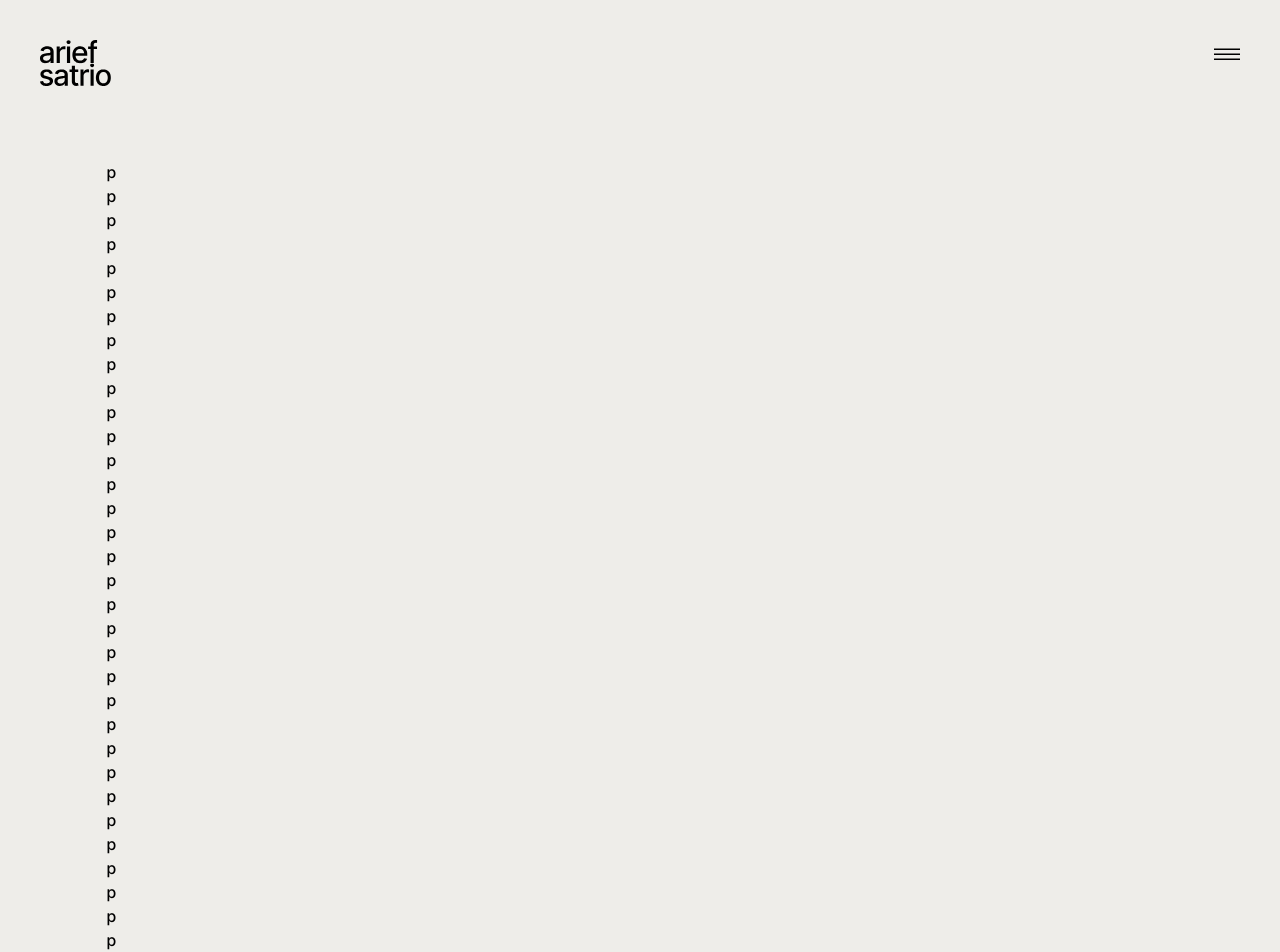
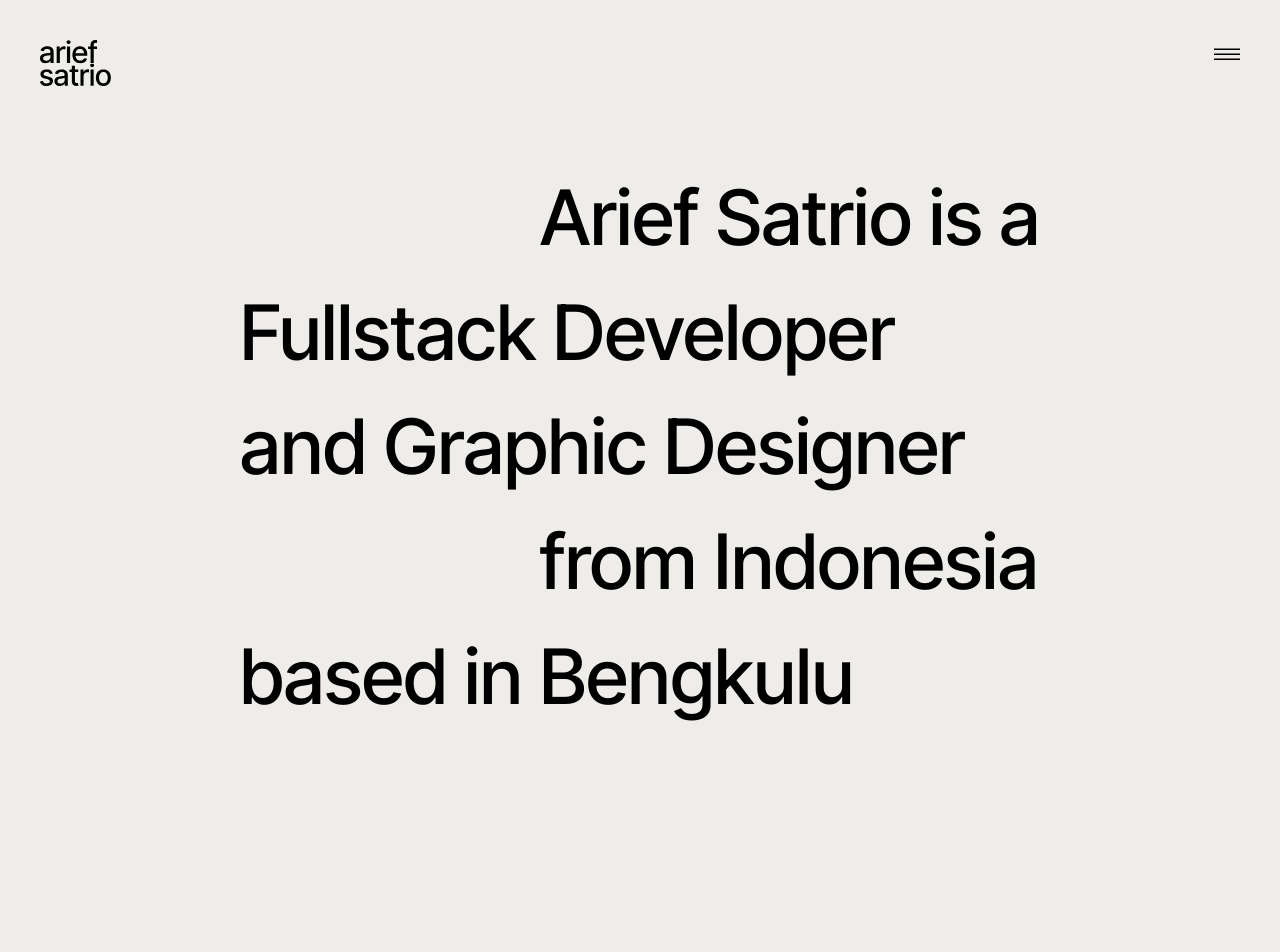
Before and after one commit to kurodoke/portofolio-web, a Next.js app: page / in a window 1280 px wide. Shown: the top 952 px of the page. After the commit the page ends 800 px from the top, so only its background shows below. Built offline with nearby package versions, Linux system fonts and the light colour scheme.

Commit message:
add:hero on about page

```diff
--- a/src/app/designer/page.tsx
+++ b/src/app/designer/page.tsx
@@ -9,44 +9,5 @@ import { animate } from "framer-motion";
 import React from "react";
 
 export default function Designer(): React.ReactElement {
-    return (
-        <main>
-            <h2>p</h2>
-            <h2>p</h2>
-            <h2>p</h2>
-            <h2>p</h2>
-            <h2>p</h2>
-            <h2>p</h2>
-            <h2>p</h2>
-            <h2>p</h2>
-            <h2>p</h2>
-            <h2>p</h2>
-            <h2>p</h2>
-            <h2>p</h2>
-            <h2>p</h2>
-            <h2>p</h2>
-            <h2>p</h2>
-            <h2>p</h2>
-            <h2>p</h2>
-            <h2>p</h2>
-            <h2>p</h2>
-            <h2>p</h2>
-            <h2>p</h2>
-            <h2>p</h2>
-            <h2>p</h2>
-            <h2>p</h2>
-            <h2>p</h2>
-            <h2>p</h2>
-            <h2>p</h2>
-            <h2>p</h2>
-            <h2>p</h2>
-            <h2>p</h2>
-            <h2>p</h2>
-            <h2>p</h2>
-            <h2>p</h2>
-            <h2>p</h2>
-            <h2>p</h2>
-            <h2>p</h2>
-        </main>
-    );
+    return <main></main>;
 }
--- a/src/app/page.tsx
+++ b/src/app/page.tsx
@@ -11,159 +11,23 @@ import React, { useEffect, useState } from "react";
 export default function About(): React.ReactElement {
     return (
         <main>
-            <h2>p</h2>
-            <h2>p</h2>
-            <h2>p</h2>
-            <h2>p</h2>
-            <h2>p</h2>
-            <h2>p</h2>
-            <h2>p</h2>
-            <h2>p</h2>
-            <h2>p</h2>
-            <h2>p</h2>
-            <h2>p</h2>
-            <h2>p</h2>
-            <h2>p</h2>
-            <h2>p</h2>
-            <h2>p</h2>
-            <h2>p</h2>
-            <h2>p</h2>
-            <h2>p</h2>
-            <h2>p</h2>
-            <h2>p</h2>
-            <h2>p</h2>
-            <h2>p</h2>
-            <h2>p</h2>
-            <h2>p</h2>
-            <h2>p</h2>
-            <h2>p</h2>
-            <h2>p</h2>
-            <h2>p</h2>
-            <h2>p</h2>
-            <h2>p</h2>
-            <h2>p</h2>
-            <h2>p</h2>
-            <h2>p</h2>
-            <h2>p</h2>
-            <h2>p</h2>
-            <h2>p</h2>
+            <div className="hero grid text-[9vw] md:text-[5.97vw] grid-cols-12">
+                <div className="col-start-5 md:col-start-6 -col-end-1">
+                    <span>Arief Satrio is a</span>
+                </div>
+                <div className="col-start-1 md:col-start-3 -col-end-1">
+                    <span>Fullstack Developer</span>
+                </div>
+                <div className="col-start-1 md:col-start-3 -col-end-1">
+                    <span>and Graphic Designer</span>
+                </div>
+                <div className="col-start-5 md:col-start-6 -col-end-1">
+                    <span>from Indonesia</span>
+                </div>
+                <div className="col-start-1 md:col-start-3 -col-end-1">
+                    <span>based in Bengkulu</span>
+                </div>
+            </div>
         </main>
     );
 }
-
-// export default function Homes() {
-//     return (
-//         <main className="flex min-h-screen flex-col items-center justify-between p-24">
-//             <div className="z-10 w-full max-w-5xl items-center justify-between font-mono text-sm lg:flex">
-//                 <p className="fixed left-0 top-0 flex w-full justify-center border-b border-gray-300 bg-gradient-to-b from-zinc-200 pb-6 pt-8 backdrop-blur-2xl dark:border-neutral-800 dark:bg-zinc-800/30 dark:from-inherit lg:static lg:w-auto  lg:rounded-xl lg:border lg:bg-gray-200 lg:p-4 lg:dark:bg-zinc-800/30">
-//                     Get started by editing&nbsp;
-//                     <code className="font-mono font-bold">
-//                         src/app/page.tsx
-//                     </code>
-//                 </p>
-//                 <div className="fixed bottom-0 left-0 flex h-48 w-full items-end justify-center bg-gradient-to-t from-white via-white dark:from-black dark:via-black lg:static lg:size-auto lg:bg-none">
-//                     <a
-//                         className="pointer-events-none flex place-items-center gap-2 p-8 lg:pointer-events-auto lg:p-0"
-//                         href="https://vercel.com?utm_source=create-next-app&utm_medium=appdir-template&utm_campaign=create-next-app"
-//                         target="_blank"
-//                         rel="noopener noreferrer"
-//                     >
-//                         By{" "}
-//                         <Image
-//                             src="/vercel.svg"
-//                             alt="Vercel Logo"
-//                             className="dark:invert"
-//                             width={100}
-//                             height={24}
-//                             priority
-//                         />
-//                     </a>
-//                 </div>
-//             </div>
-
-//             <div className="relative z-[-1] flex place-items-center before:absolute before:h-[300px] before:w-full before:-translate-x-1/2 before:rounded-full before:bg-gradient-radial before:from-white before:to-transparent before:blur-2xl before:content-[''] after:absolute after:-z-20 after:h-[180px] after:w-full after:translate-x-1/3 after:bg-gradient-conic after:from-sky-200 after:via-blue-200 after:blur-2xl after:content-[''] before:dark:bg-gradient-to-br before:dark:from-transparent before:dark:to-blue-700 before:dark:opacity-10 after:dark:from-sky-900 after:dark:via-[#0141ff] after:dark:opacity-40 sm:before:w-[480px] sm:after:w-[240px] before:lg:h-[360px]">
-//                 <Image
-//                     className="relative dark:drop-shadow-[0_0_0.3rem_#ffffff70] dark:invert"
-//                     src="/next.svg"
-//                     alt="Next.js Logo"
-//                     width={180}
-//                     height={37}
-//                     priority
-//                 />
-//             </div>
-
-//             <div className="mb-32 grid text-center lg:mb-0 lg:w-full lg:max-w-5xl lg:grid-cols-4 lg:text-left">
-//                 <a
-//                     href="https://nextjs.org/docs?utm_source=create-next-app&utm_medium=appdir-template&utm_campaign=create-next-app"
-//                     className="group rounded-lg border border-transparent px-5 py-4 transition-colors hover:border-gray-300 hover:bg-gray-100 hover:dark:border-neutral-700 hover:dark:bg-neutral-800/30"
-//                     target="_blank"
-//                     rel="noopener noreferrer"
-//                 >
-//                     <h2 className="mb-3 text-2xl font-semibold">
-//                         Docs{" "}
-//                         <span className="inline-block transition-transform group-hover:translate-x-1 motion-reduce:transform-none">
-//                             -&gt;
-//                         </span>
-//                     </h2>
-//                     <p className="m-0 max-w-[30ch] text-sm opacity-50">
-//                         Find in-depth information about Next.js features and
-//                         API.
-//                     </p>
-//                 </a>
-
-//                 <a
-//                     href="https://nextjs.org/learn?utm_source=create-next-app&utm_medium=appdir-template-tw&utm_campaign=create-next-app"
-//                     className="group rounded-lg border border-transparent px-5 py-4 transition-colors hover:border-gray-300 hover:bg-gray-100 hover:dark:border-neutral-700 hover:dark:bg-neutral-800/30"
-//                     target="_blank"
-//                     rel="noopener noreferrer"
-//                 >
-//                     <h2 className="mb-3 text-2xl font-semibold">
-//                         Learn{" "}
-//                         <span className="inline-block transition-transform group-hover:translate-x-1 motion-reduce:transform-none">
-//                             -&gt;
-//                         </span>
-//                     </h2>
-//                     <p className="m-0 max-w-[30ch] text-sm opacity-50">
-//                         Learn about Next.js in an interactive course
-//                         with&nbsp;quizzes!
-//                     </p>
-//                 </a>
-
-//                 <a
-//                     href="https://vercel.com/templates?framework=next.js&utm_source=create-next-app&utm_medium=appdir-template&utm_campaign=create-next-app"
-//                     className="group rounded-lg border border-transparent px-5 py-4 transition-colors hover:border-gray-300 hover:bg-gray-100 hover:dark:border-neutral-700 hover:dark:bg-neutral-800/30"
-//                     target="_blank"
-//                     rel="noopener noreferrer"
-//                 >
-//                     <h2 className="mb-3 text-2xl font-semibold">
-//                         Templates{" "}
-//                         <span className="inline-block transition-transform group-hover:translate-x-1 motion-reduce:transform-none">
-//                             -&gt;
-//                         </span>
-//                     </h2>
-//                     <p className="m-0 max-w-[30ch] text-sm opacity-50">
-//                         Explore starter templates for Next.js.
-//                     </p>
-//                 </a>
-
-//                 <a
-//                     href="https://vercel.com/new?utm_source=create-next-app&utm_medium=appdir-template&utm_campaign=create-next-app"
-//                     className="group rounded-lg border border-transparent px-5 py-4 transition-colors hover:border-gray-300 hover:bg-gray-100 hover:dark:border-neutral-700 hover:dark:bg-neutral-800/30"
-//                     target="_blank"
-//                     rel="noopener noreferrer"
-//                 >
-//                     <h2 className="mb-3 text-2xl font-semibold">
-//                         Deploy{" "}
-//                         <span className="inline-block transition-transform group-hover:translate-x-1 motion-reduce:transform-none">
-//                             -&gt;
-//                         </span>
-//                     </h2>
-//                     <p className="m-0 max-w-[30ch] text-balance text-sm opacity-50">
-//                         Instantly deploy your Next.js site to a shareable URL
-//                         with Vercel.
-//                     </p>
-//                 </a>
-//             </div>
-//         </main>
-//     );
-// }
--- a/src/app/template.tsx
+++ b/src/app/template.tsx
@@ -32,7 +32,7 @@ export default function RootTemplate({
                 <MobileSidebar />
                 <Header classname="fixed w-11/12 m-auto pt-5 md:pt-10 z-[21] max-h-[15vh] md:max-h-[20vh]" />
             </MobileSidebarProvider> */}
-            <main className="w-10/12 m-auto pt-[15vh] md:pt-[20vh]">
+            <main className="p-5 md:p-10 m-auto pt-[15vh] md:pt-[20vh]">
                 {children}
             </main>
             <Footer classname="w-10/12 m-auto" />
```
